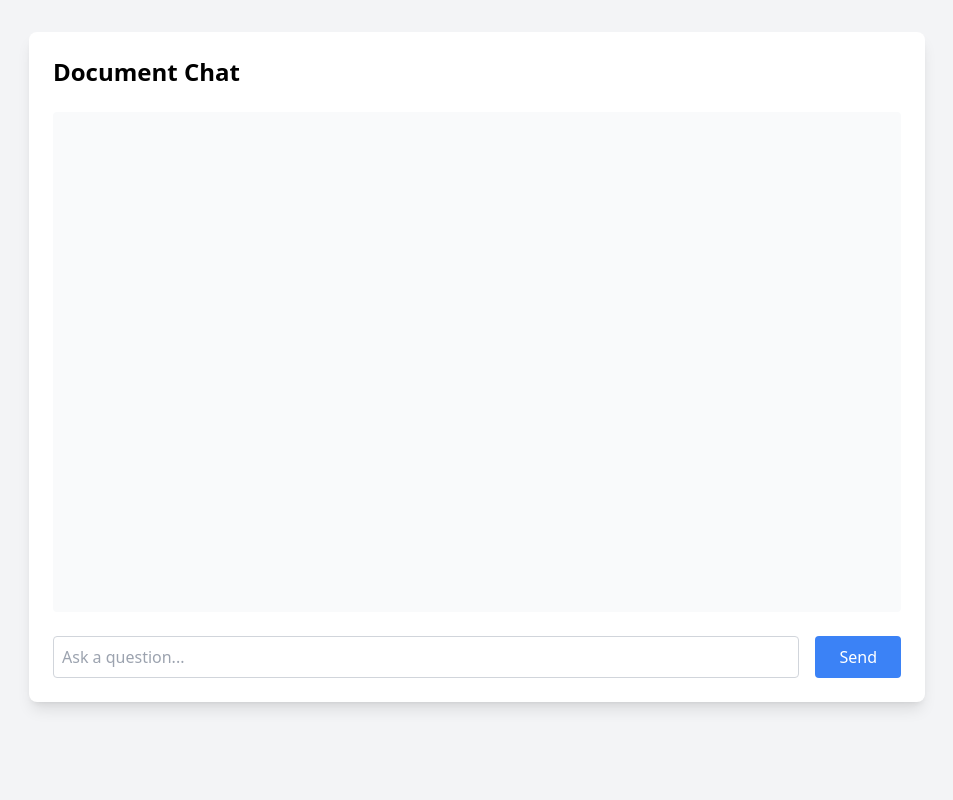
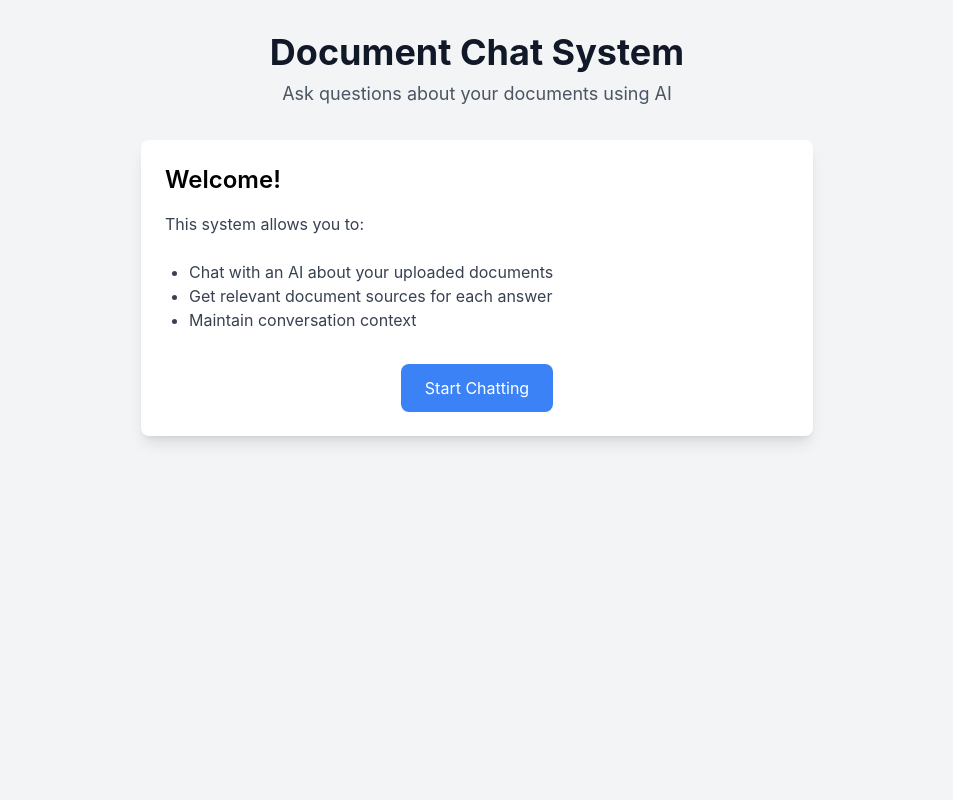
Before and after one commit to travis-burmaster/langchain-pdf-processor, a Flask app: page / in a window 1280 px wide. Shown: the whole page, without its empty margins (163-1116 px from the left). Run offline with Flask 2, Linux system fonts and the light colour scheme; some libraries are stand-ins or nearby versions.

Commit message:
Add Azure-style templates and static files

```diff
--- /dev/null
+++ b/static/style.css
@@ -0,0 +1,49 @@
+/* Base styles */
+html, body {
+    height: 100%;
+    margin: 0;
+    padding: 0;
+    font-family: -apple-system, BlinkMacSystemFont, 'Segoe UI', Roboto, 'Helvetica Neue', Arial, sans-serif;
+}
+
+/* Custom styles for chat interface */
+.chat-message {
+    margin-bottom: 1rem;
+    padding: 1rem;
+    border-radius: 0.5rem;
+}
+
+.chat-message.user {
+    background-color: #e3f2fd;
+    margin-left: 3rem;
+}
+
+.chat-message.ai {
+    background-color: #f1f8e9;
+    margin-right: 3rem;
+}
+
+.source-document {
+    background-color: white;
+    padding: 0.75rem;
+    margin-top: 0.5rem;
+    border-radius: 0.25rem;
+    font-size: 0.875rem;
+    color: #666;
+}
+
+/* Azure theme colors */
+.azure-blue {
+    color: #0078d4;
+}
+
+.azure-blue-bg {
+    background-color: #0078d4;
+}
+
+/* Responsive design */
+@media (max-width: 640px) {
+    .container {
+        padding: 1rem;
+    }
+}
--- a/templates/index.html
+++ b/templates/index.html
@@ -3,107 +3,33 @@
 <head>
     <meta charset="UTF-8">
     <meta name="viewport" content="width=device-width, initial-scale=1.0">
-    <title>Document Chat</title>
+    <title>Document Chat System</title>
+    <link rel="stylesheet" href="{{ url_for('static', filename='style.css') }}">
     <script src="https://cdn.tailwindcss.com"></script>
 </head>
-<body class="bg-gray-100 min-h-screen p-8">
-    <div class="max-w-4xl mx-auto bg-white rounded-lg shadow-lg p-6">
-        <h1 class="text-2xl font-bold mb-6">Document Chat</h1>
+<body class="bg-gray-100 min-h-screen">
+    <div class="container mx-auto px-4 py-8">
+        <header class="text-center mb-8">
+            <h1 class="text-4xl font-bold text-gray-900 mb-2">Document Chat System</h1>
+            <p class="text-lg text-gray-600">Ask questions about your documents using AI</p>
+        </header>
 
-        <!-- Chat Messages -->
-        <div id="chat-messages" class="space-y-4 mb-6 h-[500px] overflow-y-auto p-4 bg-gray-50 rounded">
-            <!-- Messages will be inserted here -->
-        </div>
+        <main class="max-w-2xl mx-auto bg-white rounded-lg shadow-lg p-6">
+            <h2 class="text-2xl font-semibold mb-4">Welcome!</h2>
+            <p class="text-gray-700 mb-6">This system allows you to:</p>
+            <ul class="list-disc pl-6 mb-8 text-gray-700">
+                <li>Chat with an AI about your uploaded documents</li>
+                <li>Get relevant document sources for each answer</li>
+                <li>Maintain conversation context</li>
+            </ul>
 
-        <!-- Input Form -->
-        <form id="query-form" class="flex gap-4">
-            <input
-                type="text"
-                id="query-input"
-                class="flex-1 p-2 border border-gray-300 rounded"
-                placeholder="Ask a question..."
-                required
-            >
-            <button
-                type="submit"
-                class="bg-blue-500 text-white px-6 py-2 rounded hover:bg-blue-600"
-            >
-                Send
-            </button>
-        </form>
+            <div class="text-center">
+                <a href="{{ url_for('chat') }}"
+                   class="inline-block bg-blue-500 text-white px-6 py-3 rounded-lg hover:bg-blue-600 transition-colors">
+                    Start Chatting
+                </a>
+            </div>
+        </main>
     </div>
-
-    <script>
-        const chatMessages = document.getElementById('chat-messages');
-        const queryForm = document.getElementById('query-form');
-        const queryInput = document.getElementById('query-input');
-        let chatHistory = [];
-
-        function addMessage(content, type, sources = []) {
-            const messageDiv = document.createElement('div');
-            messageDiv.className = `p-4 rounded ${type === 'human' ? 'bg-blue-100 ml-12' : 'bg-green-100 mr-12'}`;
-
-            // Add main message
-            messageDiv.innerHTML = `<p>${content}</p>`;
-
-            // Add sources if available
-            if (sources && sources.length > 0) {
-                const sourcesDiv = document.createElement('div');
-                sourcesDiv.className = 'mt-2 text-sm text-gray-600';
-                sourcesDiv.innerHTML = '<p class="font-semibold">Sources:</p>';
-                sources.forEach(source => {
-                    sourcesDiv.innerHTML += `
-                        <div class="mt-1 p-2 bg-white rounded">
-                            <p>${source.content.substring(0, 200)}...</p>
-                            ${source.metadata.source ? `<p class="text-xs text-gray-500 mt-1">Source: ${source.metadata.source}</p>` : ''}
-                        </div>
-                    `;
-                });
-                messageDiv.appendChild(sourcesDiv);
-            }
-
-            chatMessages.appendChild(messageDiv);
-            chatMessages.scrollTop = chatMessages.scrollHeight;
-        }
-
-        queryForm.addEventListener('submit', async (e) => {
-            e.preventDefault();
-            const query = queryInput.value.trim();
-            if (!query) return;
-
-            // Add user message
-            addMessage(query, 'human');
-            queryInput.value = '';
-
-            try {
-                const response = await fetch('/query', {
-                    method: 'POST',
-                    headers: {
-                        'Content-Type': 'application/json'
-                    },
-                    body: JSON.stringify({
-                        query: query,
-                        chat_history: chatHistory
-                    })
-                });
-
-                const data = await response.json();
-                if (response.ok) {
-                    // Add AI response
-                    addMessage(data.answer, 'ai', data.sources);
-
-                    // Update chat history
-                    chatHistory.push({
-                        human: query,
-                        ai: data.answer
-                    });
-                } else {
-                    throw new Error(data.error || 'An error occurred');
-                }
-            } catch (error) {
-                addMessage(`Error: ${error.message}`, 'ai');
-            }
-        });
-    </script>
 </body>
 </html>
```
Also changed, not shown: templates/chat.html (added, +114 -0 lines).
